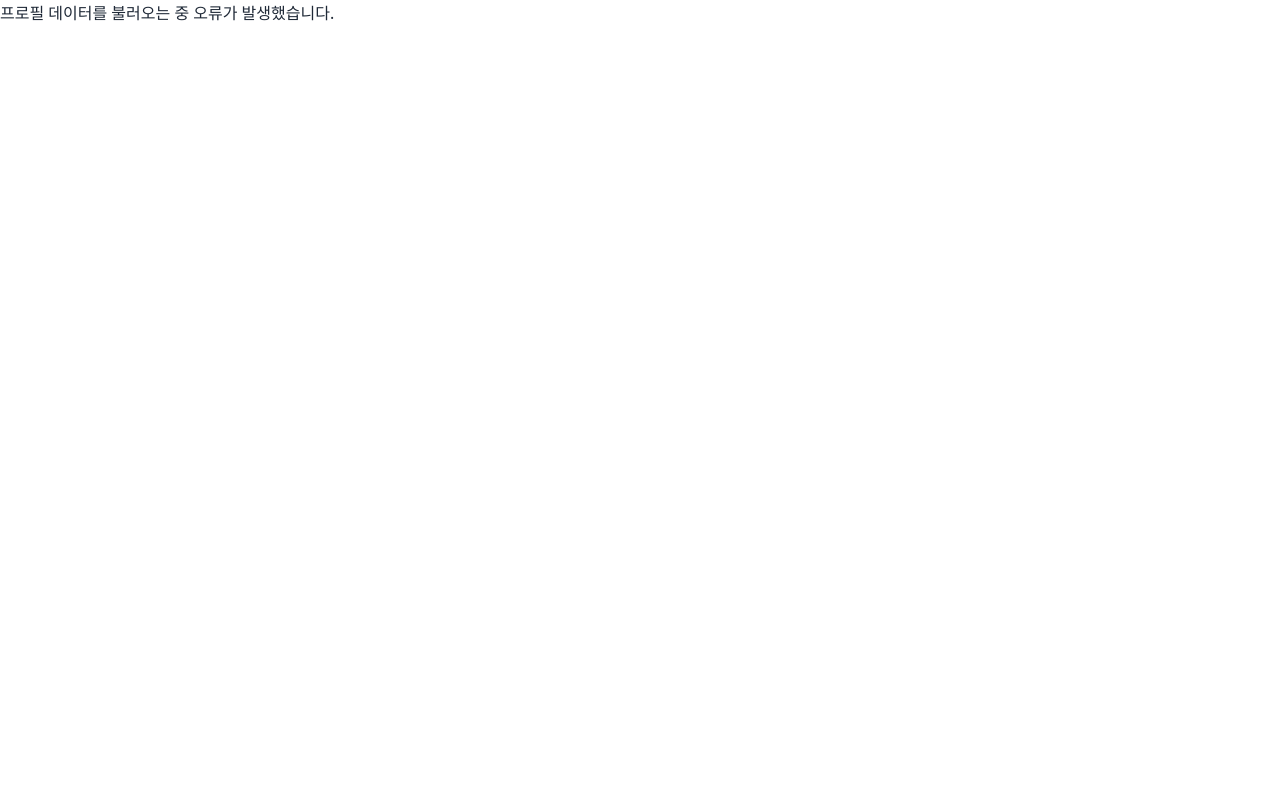
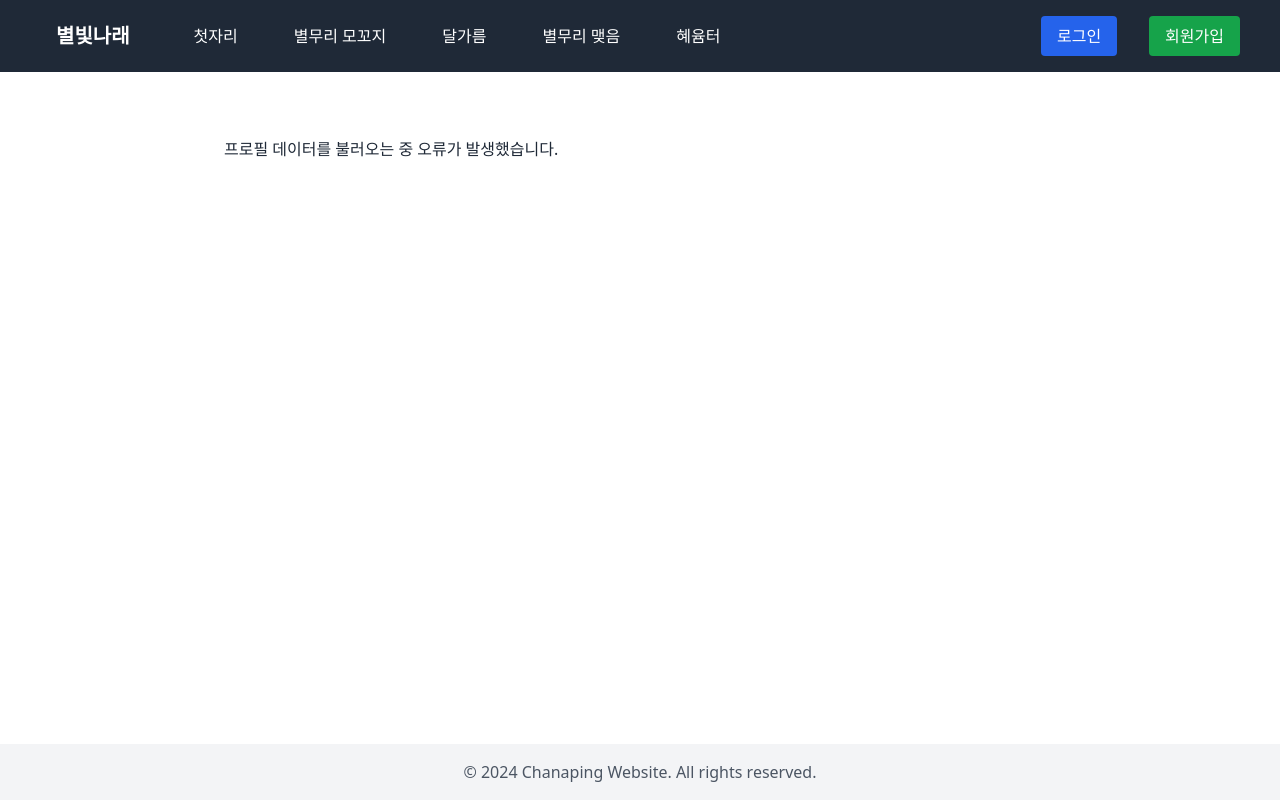
Before and after one commit to PoloCeleste/starlight-wing, a Gatsby site: page /mypage in a window 1280 px wide. Built offline with nearby package versions, Linux system fonts and the light colour scheme; Gatsby itself is replaced by a stand-in of ours; no server answers.

Commit message:
[Design] Change 혜윰터
기존에는 에러메세지만 출력하던 것을 레이아웃과 같이 출력하도록 수정

```diff
--- a/src/pages/mypage.tsx
+++ b/src/pages/mypage.tsx
@@ -1,6 +1,6 @@
 import React, { useEffect, useState } from "react";
 import Layout from "../components/layout/Layout";
-import {api} from "../api/apiClient.ts";
+import { api } from "../api/apiClient.ts";
 
 const MyPage: React.FC = () => {
   const [userProfile, setProfile] = useState<any>(null);
@@ -23,8 +23,24 @@ const MyPage: React.FC = () => {
     fetchUserProfile();
   }, []);
 
-  if (loading) return <div>로딩 중...</div>;
-  if (error) return <div>{error}</div>;
+  if (loading) {
+    return (
+      <Layout title="혜윰터">
+        <div className="container mx-auto px-4 sm:px-6 lg:px-8 py-8 max-w-4xl">
+          <div>로딩 중...</div>
+        </div>
+      </Layout>
+    );
+  }
+  if (error) {
+    return (
+      <Layout title="혜윰터">
+        <div className="container mx-auto px-4 sm:px-6 lg:px-8 py-8 max-w-4xl">
+          <div>{error}</div>
+        </div>
+      </Layout>
+    );
+  }
 
   return (
     <Layout title="혜윰터">
```
Lines whose indentation alone changed are shown as unchanged.
